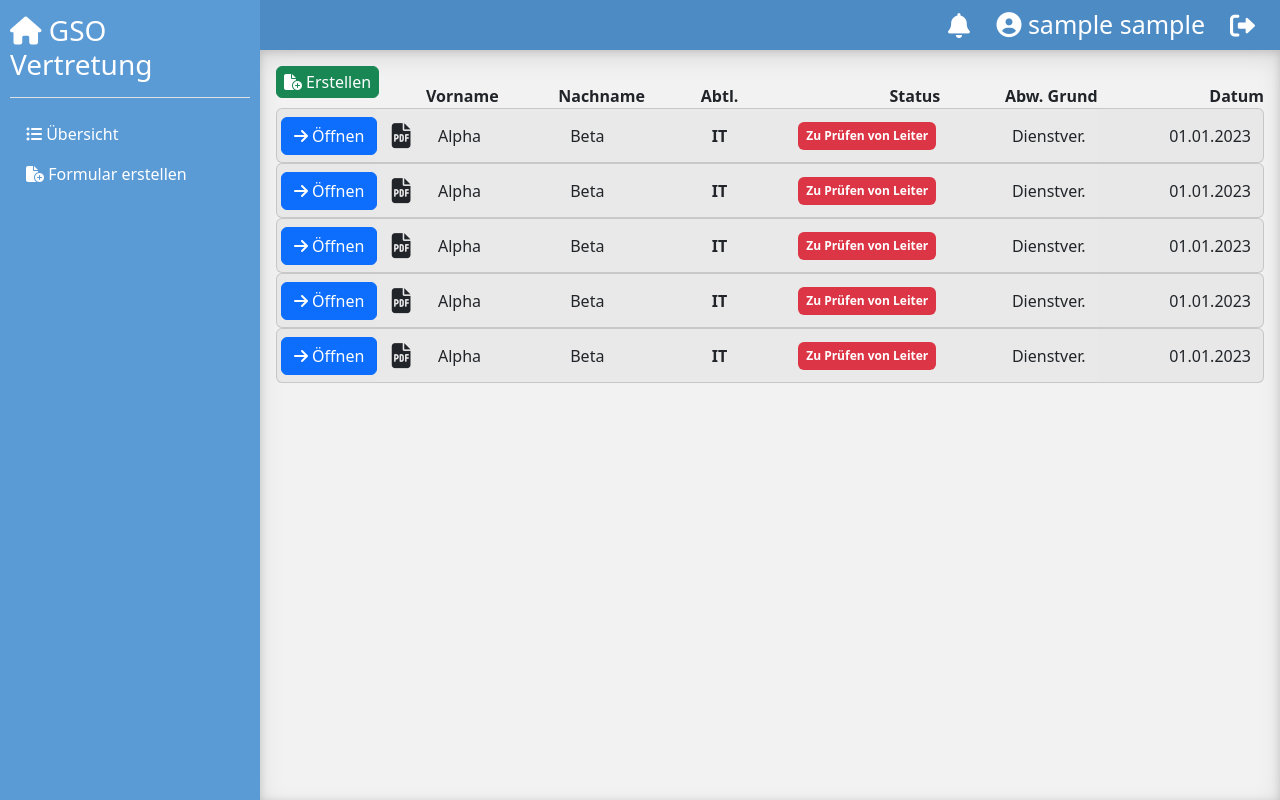
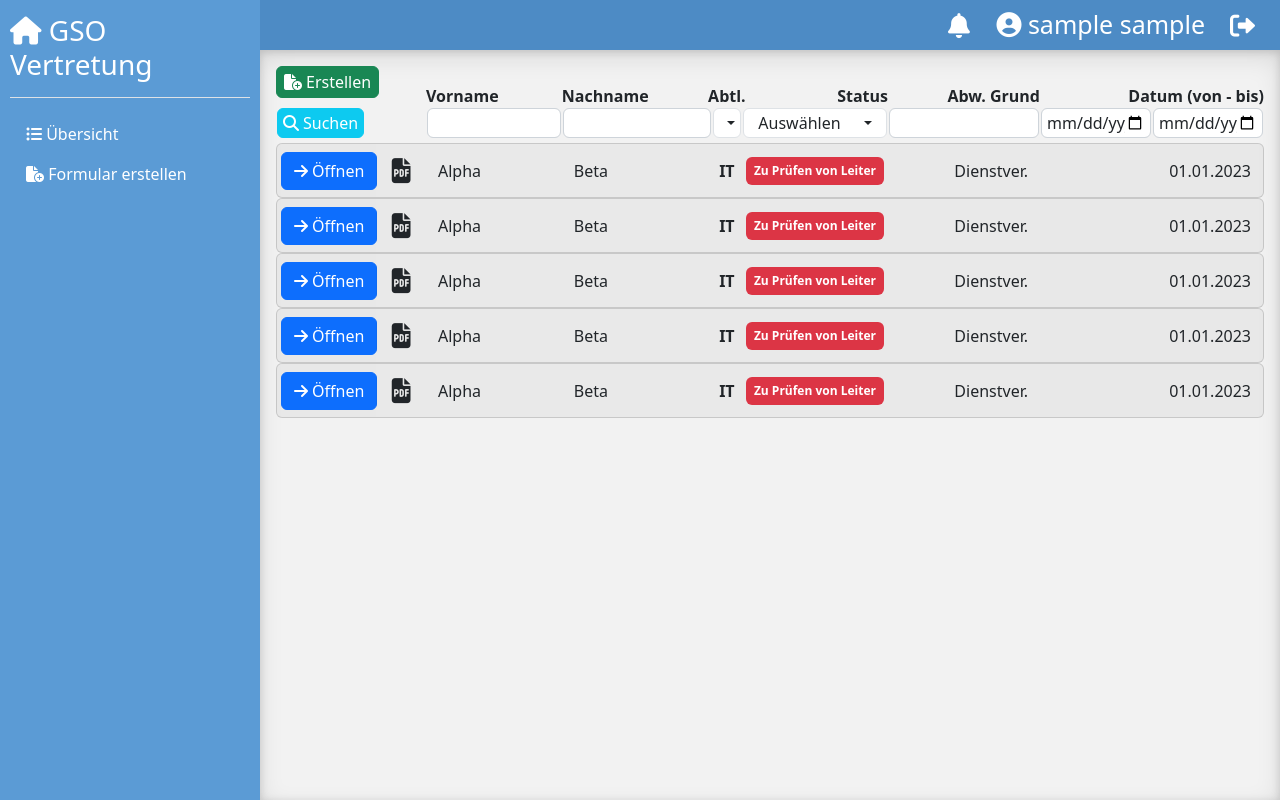
Before and after one commit to Nepomukk/Vertretungsplaner, a Flask app: page / in a window 1280 px wide. Run offline with Flask 2, Linux system fonts and the light colour scheme; the visitor is signed in with stand-in values (Sample User, id 1); data comes from the database, SQL or seed files in the repository; some libraries are stand-ins or nearby versions.

Commit message:
Add filters for overview

```diff
--- a/main.py
+++ b/main.py
@@ -103,7 +103,7 @@ def load_user(user_id):
 @app.route('/')
 @app.route('/overview')
 @login_required
-def overview():
+def home():
     name = ''
     if current_user.is_authenticated:
         name = current_user.firstname + ' ' + current_user.lastname
--- a/static/css/overview.css
+++ b/static/css/overview.css
@@ -29,25 +29,30 @@
 .op-request-grid-row > .op-grid-center {
     justify-content: center;
 }
-
+.op-request-grid-row > .op-grid-center input {
+    text-align: center;
+}
 .op-request-grid-row > .op-grid-right {
     justify-content: flex-end;
+}
+.op-request-grid-row > .op-grid-right input {
+    text-align: right;
 }
 
 .op-grid-labels {
     font-weight: 700;
 }
 
-.op-open-entry .btn {
+.op-request-grid .btn {
     display: flex;
     align-content: center;
     align-items: center;
     justify-content: space-between;
 }
-.op-open-entry .btn i {
+.op-request-grid .btn i {
     margin-right: 0.25rem;
 }
-.op-grid-labels .op-open-entry .btn {
+.op-request-grid .op-grid-labels .btn {
     padding: 3px 7px;
     margin-bottom: 10px;
 }
@@ -55,3 +60,50 @@
 .op-grid-rows .op-department {
     font-weight: 600;
 }
+
+.op-grid-filter input,
+.op-grid-filter button {
+    padding: 2px 5px;
+    margin: 0 1px;
+    margin-bottom: 5px;
+}
+
+.op-apply-filter .btn {
+    color: #fff;
+}
+
+.op-grid-filter .dropdown {
+    width: 100%;
+}
+
+.op-grid-filter .dropdown .dropdown-toggle {
+    width: 100%;
+    display: flex;
+    justify-content: space-around;
+}
+
+.op-grid-filter .dropdown-menu {
+    min-width: 60px;
+}
+
+.op-grid-filter .dropdown .op-dropdown-item {
+    display: flex;
+    align-items: center;
+    width: 100%;
+    text-align: left;
+}
+.op-grid-filter .dropdown .op-dropdown-item input {
+    margin: 0;
+    margin-right: 3px;
+}
+.op-grid-filter .dropdown .op-dropdown-item label {
+    width: 100%;
+}
+
+.op-grid-filter input,
+.op-grid-filter button {
+    max-width: 150px;
+}
+.op-grid-filter .op-date input[type=date] {
+    max-width: 110px;
+}
--- a/templates/layout.html
+++ b/templates/layout.html
@@ -4,7 +4,7 @@
 
         <link rel="stylesheet" href="{{ url_for('static', filename='fontawesome-free-6.2.0-web/css/all.css') }}">
         <link rel="stylesheet" href="{{ url_for('static', filename='bootstrap-5.2.2-dist/css/bootstrap.css') }}">
-        <script src="{{url_for('static', filename='bootstrap-5.2.2-dist/js/bootstrap.js')}}"></script>
+        <script src="{{url_for('static', filename='bootstrap-5.2.2-dist/js/bootstrap.bundle.js')}}"></script>
 
         {% for css_file in default['css_files']: %}
             <link rel="stylesheet" href="{{ url_for('static', filename=('css/' + css_file)) }}">
--- a/templates/pages/overview.html
+++ b/templates/pages/overview.html
@@ -3,7 +3,7 @@
 {% block content %}
     <div class="op-request-grid p-3">
         <div class="op-request-grid-row op-grid-labels">
-            <div class="op-open-entry">
+            <div class="op-create-entry">
                 <button class="btn btn-success">
                     <i class="fa-solid fa-file-circle-plus"></i>
                     Erstellen
@@ -27,9 +27,82 @@
                 <div class="">Abw. Grund</div>
             </div>
             <div class="op-date op-grid-right">
-                <div class="">Datum</div>
+                <div class="">Datum (von - bis)</div>
             </div>
         </div>
+        <form class="op-request-grid-row op-grid-filter" action="{{ url_for(request.endpoint) }}">
+            <div class="op-apply-filter">
+                <button type="submit" class="btn btn-info">
+                    <i class="fa-solid fa-magnifying-glass"></i>
+                    Suchen
+                </button>
+            </div>
+            <div class="op-open-pdf op-grid-center">
+            </div>
+            <div class="op-firstname">
+                <input type="text" class="form-control" name="firstname">
+            </div>
+            <div class="op-lastname">
+                <input type="text" class="form-control" name="lastname">
+            </div>
+            <div class="op-department op-grid-center dropdown">
+                <button type="button" class="btn bg-white dropdown-toggle border" data-bs-toggle="dropdown" aria-expanded="false" data-bs-auto-close="outside">
+                    &nbsp;
+                </button>
+                <div class="dropdown-menu dropdown-menu-end p-1">
+                    <div class="op-department op-dropdown-item mb-1">
+                        <input class="form-check-input" type="checkbox" value="av" id="flexCheckDefault1" name="departments">
+                        <label class="form-check-label" for="flexCheckDefault1">
+                            AV
+                        </label>
+                    </div>
+                    <div class="op-department op-dropdown-item mb-1">
+                        <input class="form-check-input" type="checkbox" value="et" id="flexCheckDefault2" name="departments">
+                        <label class="form-check-label" for="flexCheckDefault2">
+                            ET
+                        </label>
+                    </div>
+                    <div class="op-department op-dropdown-item mb-1">
+                        <input class="form-check-input" type="checkbox" value="it" id="flexCheckDefault3" name="departments">
+                        <label class="form-check-label" for="flexCheckDefault3">
+                            IT
+                        </label>
+                    </div>
+                </div>
+            </div>
+            <div class="op-status op-grid-right dropdown">
+                <button type="button" class="btn bg-white dropdown-toggle border" data-bs-toggle="dropdown" aria-expanded="false" data-bs-auto-close="outside">
+                    Auswählen
+                </button>
+                <div class="dropdown-menu dropdown-menu-end p-1">
+                    <div class="op-status op-dropdown-item mb-1 badge bg-info">
+                        <input class="form-check-input" type="checkbox" value="waiting" id="flexCheckDefault4" name="status">
+                        <label class="form-check-label" for="flexCheckDefault4">
+                            Warte auf Prüfung
+                        </label>
+                    </div>
+                    <div class="op-status op-dropdown-item mb-1 badge bg-danger">
+                        <input class="form-check-input" type="checkbox" value="refused" id="flexCheckDefault5" name="status">
+                        <label class="form-check-label" for="flexCheckDefault5">
+                            Abgelehnt
+                        </label>
+                    </div>
+                    <div class="op-status op-dropdown-item mb-1 badge bg-success">
+                        <input class="form-check-input" type="checkbox" value="done" id="flexCheckDefault6" name="status">
+                        <label class="form-check-label" for="flexCheckDefault6">
+                            Abgeschlossen
+                        </label>
+                    </div>
+                </div>
+            </div>
+            <div class="op-reason op-grid-right">
+                <input type="text" class="form-control" name="absence-reason">
+            </div>
+            <div class="op-date op-grid-right">
+                <input type="date" class="form-control" name="date-from">
+                <input type="date" class="form-control" name="date-to">
+            </div>
+        </form>
         {% for item in range(5) %}
             <div class="op-request-grid-row op-grid-rows custom-box custom-grid">
                 <div class="op-open-entry">
```
